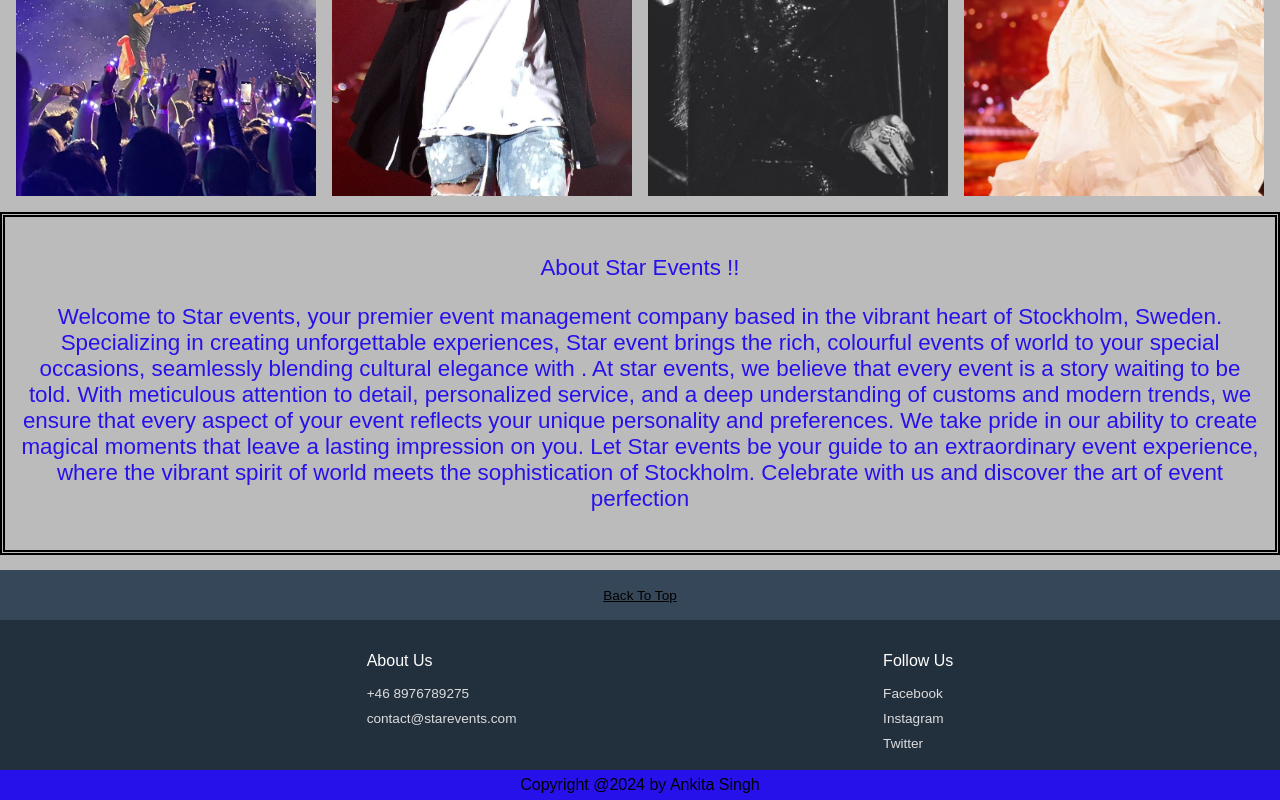
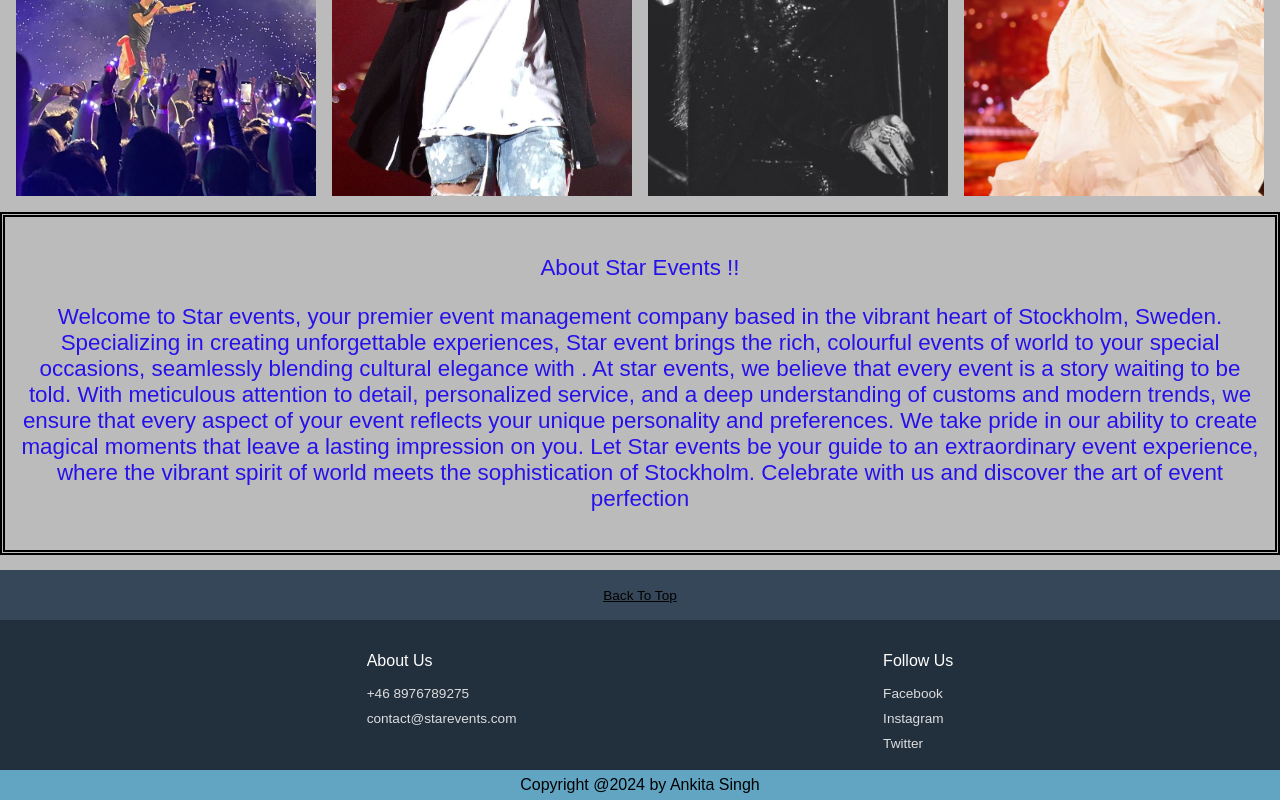
Before and after one commit to Ankitasingh88/assignment1, a plain HTML site: page index.html in a window 1280 px wide. Shown: the part 900-1700 px from the top of the page. Drawn offline with Linux system fonts and the light colour scheme.

Commit message:
Changing footer copyright color

```diff
--- a/styles/star.css
+++ b/styles/star.css
@@ -331,7 +331,7 @@ label {
 
   .copyright {
     color: #000;
-    background-color: #2711eb;
+    background-color: #61a5c2;
     height: 30px;
     display: flex;
     justify-content: center;
```
